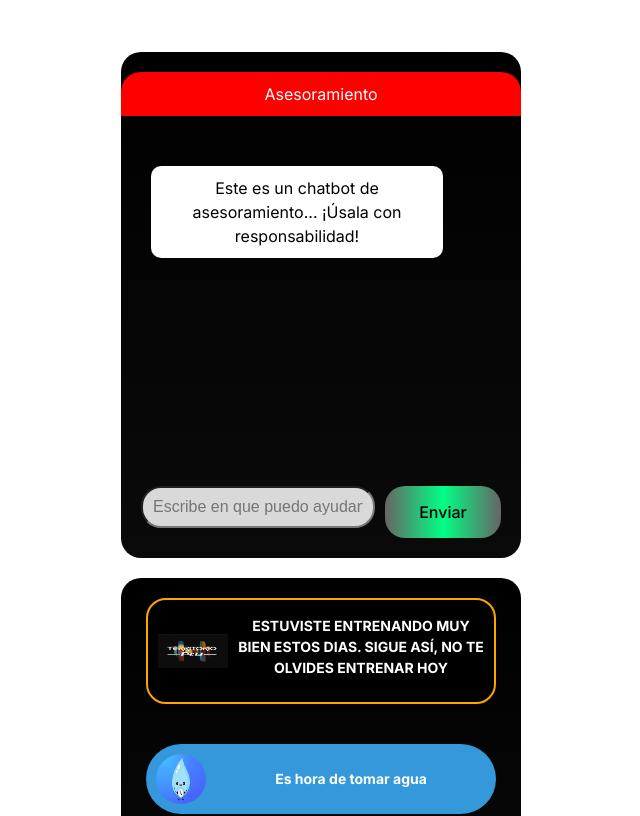
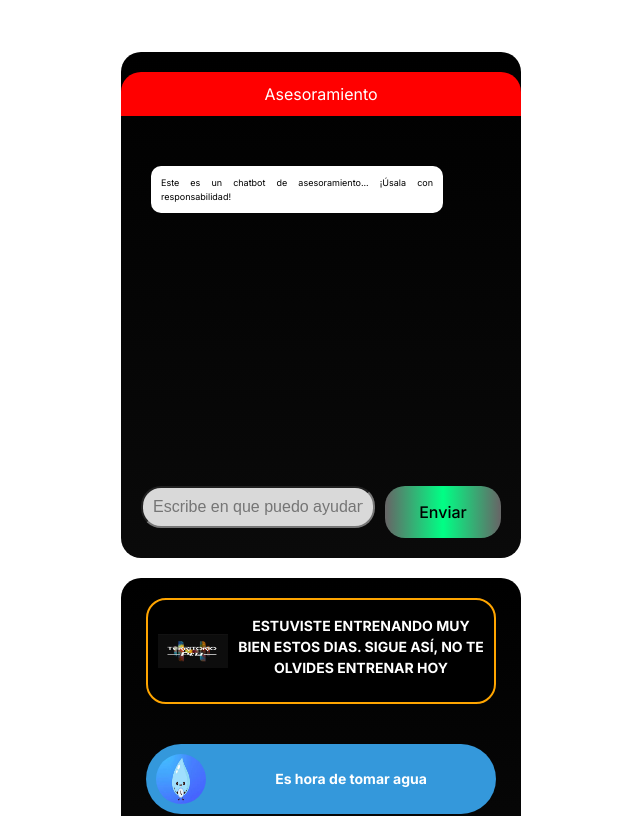
Before and after one commit to Ferchox/componentes, a React (Vite) app: page / in a window 1280 px wide. Shown: the top 816 px of the page, without its empty margins (319-959 px from the left). Built offline with nearby package versions, Linux system fonts and the light colour scheme.

Commit message:
solucion

```diff
--- a/src/components/Chat.css
+++ b/src/components/Chat.css
@@ -1,4 +1,3 @@
-/* Estilos globales */
 #root {
   max-width: 1280px;
   margin: 0 auto;
@@ -10,23 +9,23 @@
 .container {
   background-color: black;
   width: 400px;
-  margin: 20px auto; /* Añadido margen superior e inferior */
+  margin: 20px auto;
   padding: 20px;
   border-radius: 20px;
   display: flex;
   flex-direction: column;
   align-items: center;
   box-sizing: border-box;
-  color: white; /* Añadido color de texto blanco */
+  color: white;
 }
 
 .asesoramiento-button {
-  background-color: red; /* Fondo rojo para el botón "Asesoramiento" */
+  background-color: red;
   color: white;
   border: none;
   padding: 10px 20px;
   border-radius: 20px;
-  margin-bottom: 20px; /* Añadido margen inferior */
+  margin-bottom: 20px;
   font-size: 16px;
 }
 
@@ -36,13 +35,14 @@
     255,
     255,
     0.1
-  ); /* Fondo semi-transparente para la caja de respuesta */
+  );
+
   border-radius: 10px;
   padding: 15px;
-  margin-bottom: 20px; /* Añadido margen inferior */
+  margin-bottom: 20px;
   width: 100%;
   box-sizing: border-box;
-  overflow-wrap: break-word; /* Ajustar texto largo */
+  overflow-wrap: break-word;
 }
 
 .initial-message {
@@ -62,11 +62,13 @@
 
 .chat-messages {
   width: 100%;
-  height: 300px; /* Ajusta la altura según necesites */
+  height: 300px;
   overflow-y: scroll;
   padding: 10px;
   box-sizing: border-box;
   margin-bottom: 10px;
+  font-size: 9px;
+  text-align: justify;
 }
 
 .message {
@@ -74,7 +76,7 @@
   margin-bottom: 10px;
   padding: 10px;
   border-radius: 10px;
-  max-width: 80%; /* Ajusta el ancho máximo del mensaje */
+  max-width: 80%;
   clear: both;
 }
 
--- a/src/components/Chat.jsx
+++ b/src/components/Chat.jsx
@@ -10,13 +10,13 @@ function App() {
       isUser: false,
     },
   ]);
-  const [isLoading, setIsLoading] = useState(false); // Estado para la carga
+  const [isLoading, setIsLoading] = useState(false);
 
   const handleGenerate = async () => {
     const inputText = document.getElementById('inputText').value;
     setMessages([...messages, { text: inputText, isUser: true }]);
     document.getElementById('inputText').value = '';
-    setIsLoading(true); // Activar la carga
+    setIsLoading(true);
 
     const API_KEY = 'AIzaSyC5wwZ2NCDXuMuArJWpXYaf43tEeEogQ5w';
     const genAI = new GoogleGenerativeAI(API_KEY);
@@ -44,7 +44,7 @@ function App() {
         { text: 'Error al procesar la solicitud', isUser: false },
       ]);
     } finally {
-      setIsLoading(false); // Desactivar la carga, haya o no error
+      setIsLoading(false);
     }
   };
 
@@ -62,7 +62,7 @@ function App() {
             <div dangerouslySetInnerHTML={{ __html: message.text }} />
           </div>
         ))}
-        {isLoading && ( // Mostrar icono de carga si isLoading es true
+        {isLoading && (
           <div className="message bot-message">
             <div className="loading-icon" />
           </div>
```
Also changed, not shown: 1 other file (tests, documents, lock files or other folders).
